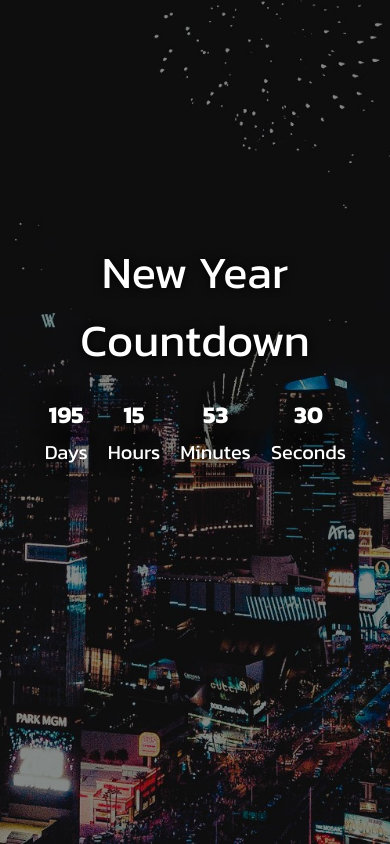
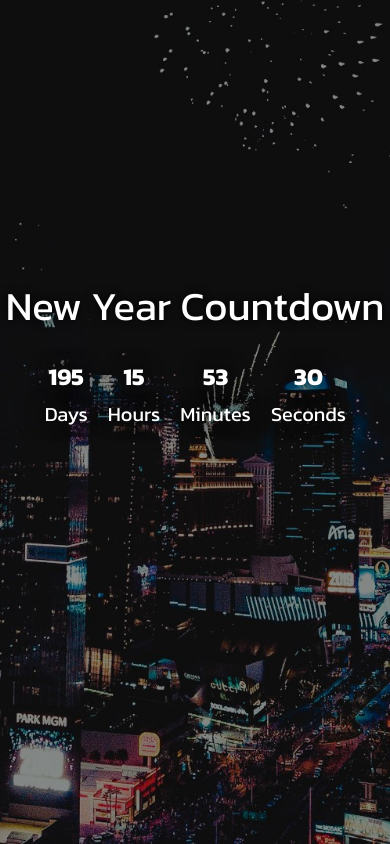
Before and after one commit to B0RLAND42/new-year-countdown-app, a plain HTML site: page index.html in a window 390 px wide. Drawn offline with Linux system fonts and the light colour scheme.

Commit message:
Update styles.css

```diff
--- a/styles.css
+++ b/styles.css
@@ -48,9 +48,9 @@ h1 {
   margin: 0 0 5px;
 }
 
-@media(max-width:500px) {
+@media(max-width:765px) {
   h1 {
-    font-size: 45px;
+    font-size: 40px;
   }
 
   .time {
```
